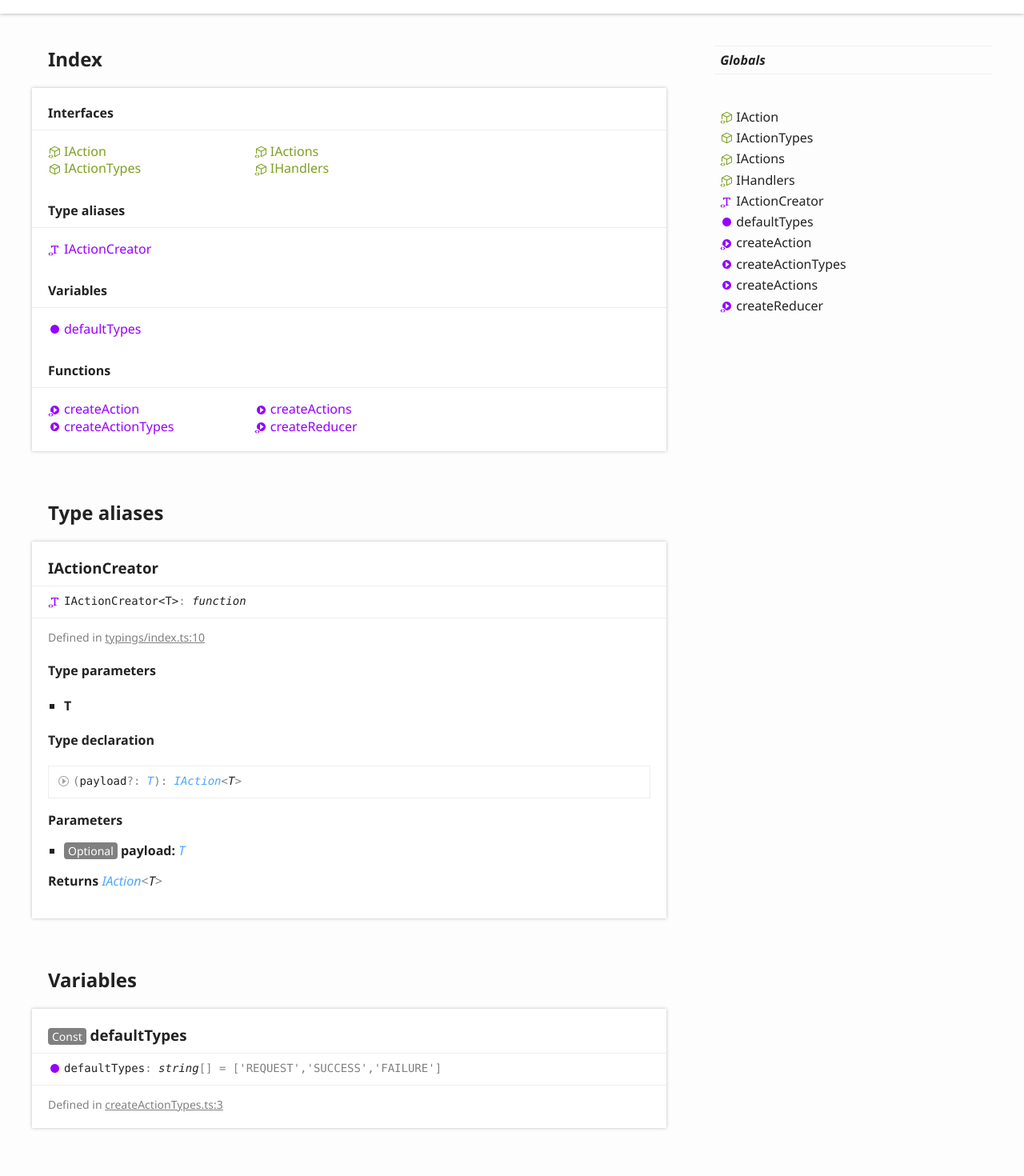
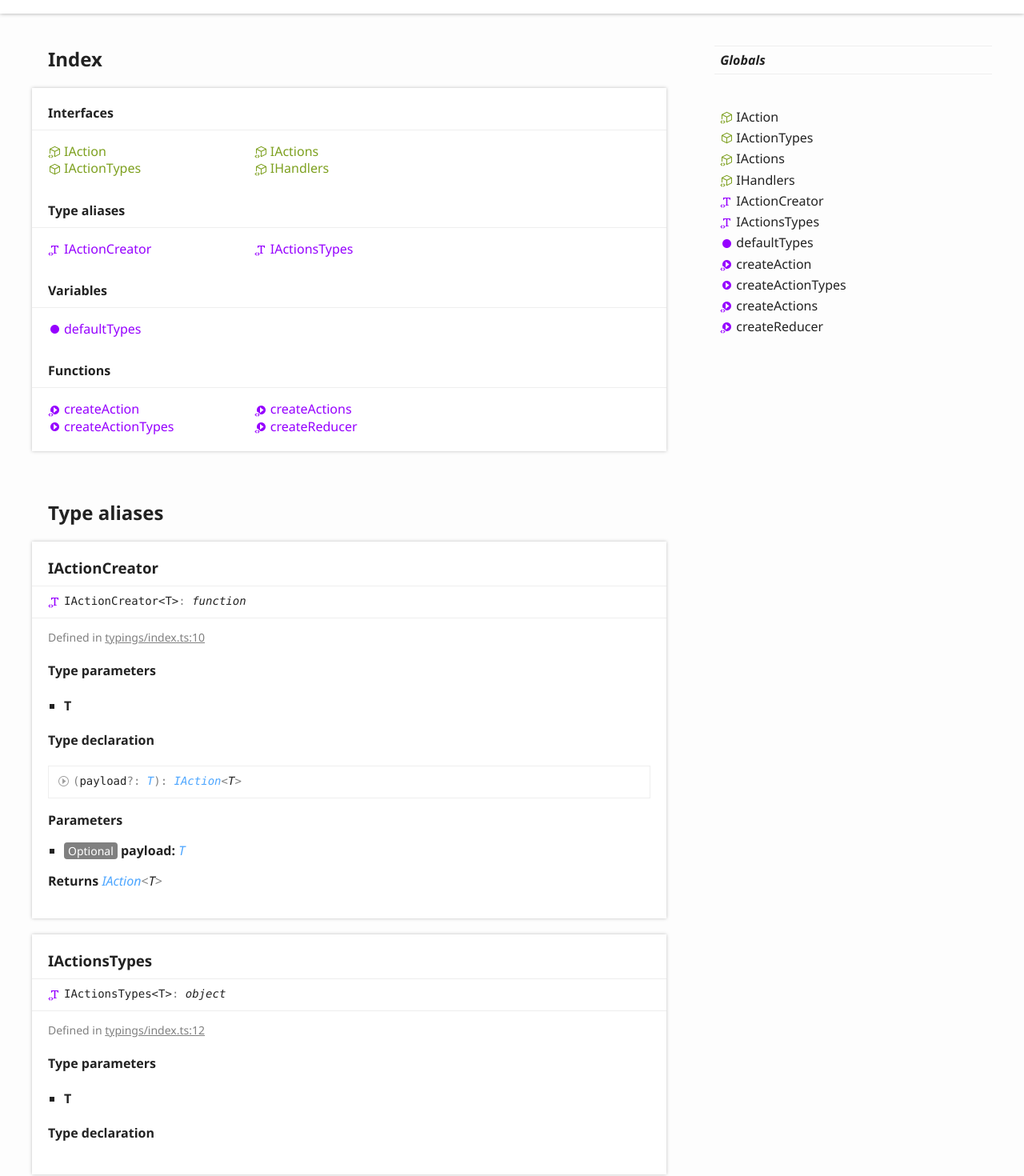
Before and after one commit to twchn/redux-tools, a plain HTML site: page globals.html in a window 1280 px wide. Shown: the part 138-1608 px from the top of the page at 80% size. Drawn offline with Linux system fonts and the light colour scheme.

Commit message:
Deploy taoweicn/redux-tools to github.com/taoweicn/redux-tools.git:gh-pages

```diff
--- a/globals.html
+++ b/globals.html
@@ -80,6 +80,7 @@
 							<h3>Type aliases</h3>
 							<ul class="tsd-index-list">
 								<li class="tsd-kind-type-alias tsd-has-type-parameter"><a href="globals.html#iactioncreator" class="tsd-kind-icon">IAction<wbr>Creator</a></li>
+								<li class="tsd-kind-type-alias tsd-has-type-parameter"><a href="globals.html#iactionstypes" class="tsd-kind-icon">IActions<wbr>Types</a></li>
 							</ul>
 						</section>
 						<section class="tsd-index-section tsd-is-not-exported">
@@ -93,7 +94,7 @@
 							<ul class="tsd-index-list">
 								<li class="tsd-kind-function tsd-has-type-parameter"><a href="globals.html#createaction" class="tsd-kind-icon">create<wbr>Action</a></li>
 								<li class="tsd-kind-function"><a href="globals.html#createactiontypes" class="tsd-kind-icon">create<wbr>Action<wbr>Types</a></li>
-								<li class="tsd-kind-function"><a href="globals.html#createactions" class="tsd-kind-icon">create<wbr>Actions</a></li>
+								<li class="tsd-kind-function tsd-has-type-parameter"><a href="globals.html#createactions" class="tsd-kind-icon">create<wbr>Actions</a></li>
 								<li class="tsd-kind-function tsd-has-type-parameter"><a href="globals.html#createreducer" class="tsd-kind-icon">create<wbr>Reducer</a></li>
 							</ul>
 						</section>
@@ -108,7 +109,7 @@
 					<div class="tsd-signature tsd-kind-icon">IAction<wbr>Creator&lt;T&gt;<span class="tsd-signature-symbol">:</span> <span class="tsd-signature-type">function</span></div>
 					<aside class="tsd-sources">
 						<ul>
-							<li>Defined in <a href="https://github.com/taoweicn/redux-tools/blob/e31a3af/src/typings/index.ts#L10">typings/index.ts:10</a></li>
+							<li>Defined in <a href="https://github.com/taoweicn/redux-tools/blob/820f4a2/src/typings/index.ts#L10">typings/index.ts:10</a></li>
 						</ul>
 					</aside>
 					<h4 class="tsd-type-parameters-title">Type parameters</h4>
@@ -139,6 +140,27 @@
 						</ul>
 					</div>
 				</section>
+				<section class="tsd-panel tsd-member tsd-kind-type-alias tsd-has-type-parameter">
+					<a name="iactionstypes" class="tsd-anchor"></a>
+					<h3>IActions<wbr>Types</h3>
+					<div class="tsd-signature tsd-kind-icon">IActions<wbr>Types&lt;T&gt;<span class="tsd-signature-symbol">:</span> <span class="tsd-signature-type">object</span></div>
+					<aside class="tsd-sources">
+						<ul>
+							<li>Defined in <a href="https://github.com/taoweicn/redux-tools/blob/820f4a2/src/typings/index.ts#L12">typings/index.ts:12</a></li>
+						</ul>
+					</aside>
+					<h4 class="tsd-type-parameters-title">Type parameters</h4>
+					<ul class="tsd-type-parameters">
+						<li>
+							<h4>T</h4>
+						</li>
+					</ul>
+					<div class="tsd-type-declaration">
+						<h4>Type declaration</h4>
+						<ul class="tsd-parameters">
+						</ul>
+					</div>
+				</section>
 			</section>
 			<section class="tsd-panel-group tsd-member-group tsd-is-not-exported">
 				<h2>Variables</h2>
@@ -148,7 +170,7 @@
 					<div class="tsd-signature tsd-kind-icon">default<wbr>Types<span class="tsd-signature-symbol">:</span> <span class="tsd-signature-type">string</span><span class="tsd-signature-symbol">[]</span><span class="tsd-signature-symbol"> =&nbsp;[&#x27;REQUEST&#x27;,&#x27;SUCCESS&#x27;,&#x27;FAILURE&#x27;]</span></div>
 					<aside class="tsd-sources">
 						<ul>
-							<li>Defined in <a href="https://github.com/taoweicn/redux-tools/blob/e31a3af/src/createActionTypes.ts#L3">createActionTypes.ts:3</a></li>
+							<li>Defined in <a href="https://github.com/taoweicn/redux-tools/blob/820f4a2/src/createActionTypes.ts#L3">createActionTypes.ts:3</a></li>
 						</ul>
 					</aside>
 				</section>
@@ -165,7 +187,7 @@
 						<li class="tsd-description">
 							<aside class="tsd-sources">
 								<ul>
-									<li>Defined in <a href="https://github.com/taoweicn/redux-tools/blob/e31a3af/src/createAction.ts#L8">createAction.ts:8</a></li>
+									<li>Defined in <a href="https://github.com/taoweicn/redux-tools/blob/820f4a2/src/createAction.ts#L8">createAction.ts:8</a></li>
 								</ul>
 							</aside>
 							<div class="tsd-comment tsd-typography">
@@ -199,7 +221,7 @@
 						<li class="tsd-description">
 							<aside class="tsd-sources">
 								<ul>
-									<li>Defined in <a href="https://github.com/taoweicn/redux-tools/blob/e31a3af/src/createActionTypes.ts#L15">createActionTypes.ts:15</a></li>
+									<li>Defined in <a href="https://github.com/taoweicn/redux-tools/blob/820f4a2/src/createActionTypes.ts#L15">createActionTypes.ts:15</a></li>
 								</ul>
 							</aside>
 							<div class="tsd-comment tsd-typography">
@@ -220,17 +242,17 @@
 						</li>
 					</ul>
 				</section>
-				<section class="tsd-panel tsd-member tsd-kind-function">
+				<section class="tsd-panel tsd-member tsd-kind-function tsd-has-type-parameter">
 					<a name="createactions" class="tsd-anchor"></a>
 					<h3>create<wbr>Actions</h3>
-					<ul class="tsd-signatures tsd-kind-function">
-						<li class="tsd-signature tsd-kind-icon">create<wbr>Actions<span class="tsd-signature-symbol">(</span>actionTypes<span class="tsd-signature-symbol">: </span><a href="interfaces/iactiontypes.html" class="tsd-signature-type">IActionTypes</a><span class="tsd-signature-symbol">)</span><span class="tsd-signature-symbol">: </span><a href="interfaces/iactions.html" class="tsd-signature-type">IActions</a><span class="tsd-signature-symbol">&lt;</span><span class="tsd-signature-type">any</span><span class="tsd-signature-symbol">&gt;</span></li>
+					<ul class="tsd-signatures tsd-kind-function tsd-has-type-parameter">
+						<li class="tsd-signature tsd-kind-icon">create<wbr>Actions&lt;T&gt;<span class="tsd-signature-symbol">(</span>actionTypes<span class="tsd-signature-symbol">: </span><a href="interfaces/iactiontypes.html" class="tsd-signature-type">IActionTypes</a><span class="tsd-signature-symbol">)</span><span class="tsd-signature-symbol">: </span><span class="tsd-signature-type">{} extends T ? IActions&lt;any&gt; : IActionsTypes&lt;T&gt;</span></li>
 					</ul>
 					<ul class="tsd-descriptions">
 						<li class="tsd-description">
 							<aside class="tsd-sources">
 								<ul>
-									<li>Defined in <a href="https://github.com/taoweicn/redux-tools/blob/e31a3af/src/createActions.ts#L9">createActions.ts:9</a></li>
+									<li>Defined in <a href="https://github.com/taoweicn/redux-tools/blob/820f4a2/src/createActions.ts#L9">createActions.ts:9</a></li>
 								</ul>
 							</aside>
 							<div class="tsd-comment tsd-typography">
@@ -238,13 +260,19 @@
 									<p>generate multiple Flux Standard Action creators</p>
 								</div>
 							</div>
+							<h4 class="tsd-type-parameters-title">Type parameters</h4>
+							<ul class="tsd-type-parameters">
+								<li>
+									<h4>T<span class="tsd-signature-symbol">: </span><span class="tsd-signature-type">object</span></h4>
+								</li>
+							</ul>
 							<h4 class="tsd-parameters-title">Parameters</h4>
 							<ul class="tsd-parameters">
 								<li>
 									<h5>actionTypes: <a href="interfaces/iactiontypes.html" class="tsd-signature-type">IActionTypes</a></h5>
 								</li>
 							</ul>
-							<h4 class="tsd-returns-title">Returns <a href="interfaces/iactions.html" class="tsd-signature-type">IActions</a><span class="tsd-signature-symbol">&lt;</span><span class="tsd-signature-type">any</span><span class="tsd-signature-symbol">&gt;</span></h4>
+							<h4 class="tsd-returns-title">Returns <span class="tsd-signature-type">{} extends T ? IActions&lt;any&gt; : IActionsTypes&lt;T&gt;</span></h4>
 						</li>
 					</ul>
 				</section>
@@ -258,7 +286,7 @@
 						<li class="tsd-description">
 							<aside class="tsd-sources">
 								<ul>
-									<li>Defined in <a href="https://github.com/taoweicn/redux-tools/blob/e31a3af/src/createReducer.ts#L9">createReducer.ts:9</a></li>
+									<li>Defined in <a href="https://github.com/taoweicn/redux-tools/blob/820f4a2/src/createReducer.ts#L9">createReducer.ts:9</a></li>
 								</ul>
 							</aside>
 							<div class="tsd-comment tsd-typography">
@@ -312,6 +340,9 @@
 					<li class=" tsd-kind-type-alias tsd-has-type-parameter">
 						<a href="globals.html#iactioncreator" class="tsd-kind-icon">IAction<wbr>Creator</a>
 					</li>
+					<li class=" tsd-kind-type-alias tsd-has-type-parameter">
+						<a href="globals.html#iactionstypes" class="tsd-kind-icon">IActions<wbr>Types</a>
+					</li>
 					<li class=" tsd-kind-variable tsd-is-not-exported">
 						<a href="globals.html#defaulttypes" class="tsd-kind-icon">default<wbr>Types</a>
 					</li>
@@ -321,7 +352,7 @@
 					<li class=" tsd-kind-function">
 						<a href="globals.html#createactiontypes" class="tsd-kind-icon">create<wbr>Action<wbr>Types</a>
 					</li>
-					<li class=" tsd-kind-function">
+					<li class=" tsd-kind-function tsd-has-type-parameter">
 						<a href="globals.html#createactions" class="tsd-kind-icon">create<wbr>Actions</a>
 					</li>
 					<li class=" tsd-kind-function tsd-has-type-parameter">
```
Also changed, not shown: assets/js/search.js (+1 -1 lines), index.html (+4 -1 lines), interfaces/iaction.html (+6 -3 lines), interfaces/iactions.html (+4 -1 lines), interfaces/iactiontypes.html (+4 -1 lines), interfaces/ihandlers.html (+4 -1 lines).
